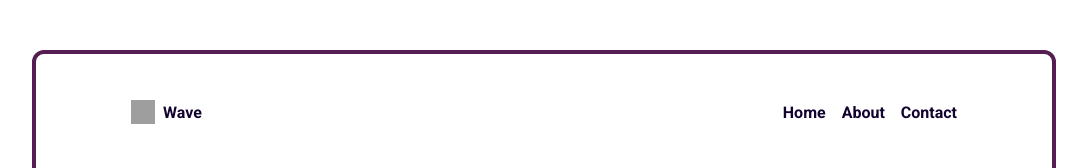
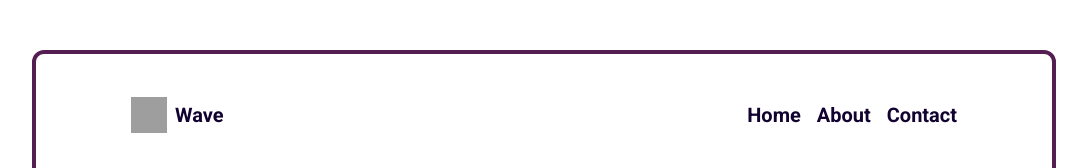
Before and after one commit to srikanth-kandi/react-blog-list, a React (Create React App) app: page / in a window 1280 px wide. Shown: the top 168 px of the page, without its empty margins (96-1183 px from the left). Built offline with nearby package versions, Linux system fonts and the light colour scheme; grey boxes are pictures that could not be loaded; a web font is replaced by a local one.

Commit message:
Modified header font-size for responsive view

```diff
--- a/src/App.css
+++ b/src/App.css
@@ -31,6 +31,10 @@ body {
   .responsive-container {
     width: 85%;
   }
+  .app-container {
+    margin-bottom: 25px;
+    margin-top: 25px;
+  }
 }
 
 .app-body {
--- a/src/components/Header/index.css
+++ b/src/components/Header/index.css
@@ -19,15 +19,15 @@
 }
 
 .logo {
-  width: 24px;
-  height: 24px;
+  width: 36px;
+  height: 36px;
   margin-right: 8px;
 }
 
 .title {
   color: #12022f;
   font-family: 'Roboto';
-  font-size: 16px;
+  font-size: 20px;
   font-weight: bold;
 }
 
@@ -43,7 +43,7 @@
 .route-link {
   color: #12022f;
   font-family: 'Roboto';
-  font-size: 16px;
+  font-size: 20px;
   font-weight: bold;
   text-decoration: none;
   margin-left: 16px;
@@ -51,6 +51,16 @@
 
 @media (max-width: 767px) {
   .route-link {
+    font-size: 16px;
     margin-left: 10px;
   }
+  .logo {
+    width: 24px;
+    height: 24px;
+    margin-right: 8px;
+  }
+  .title {
+    font-size: 16px;
+  }
+
 }
```
